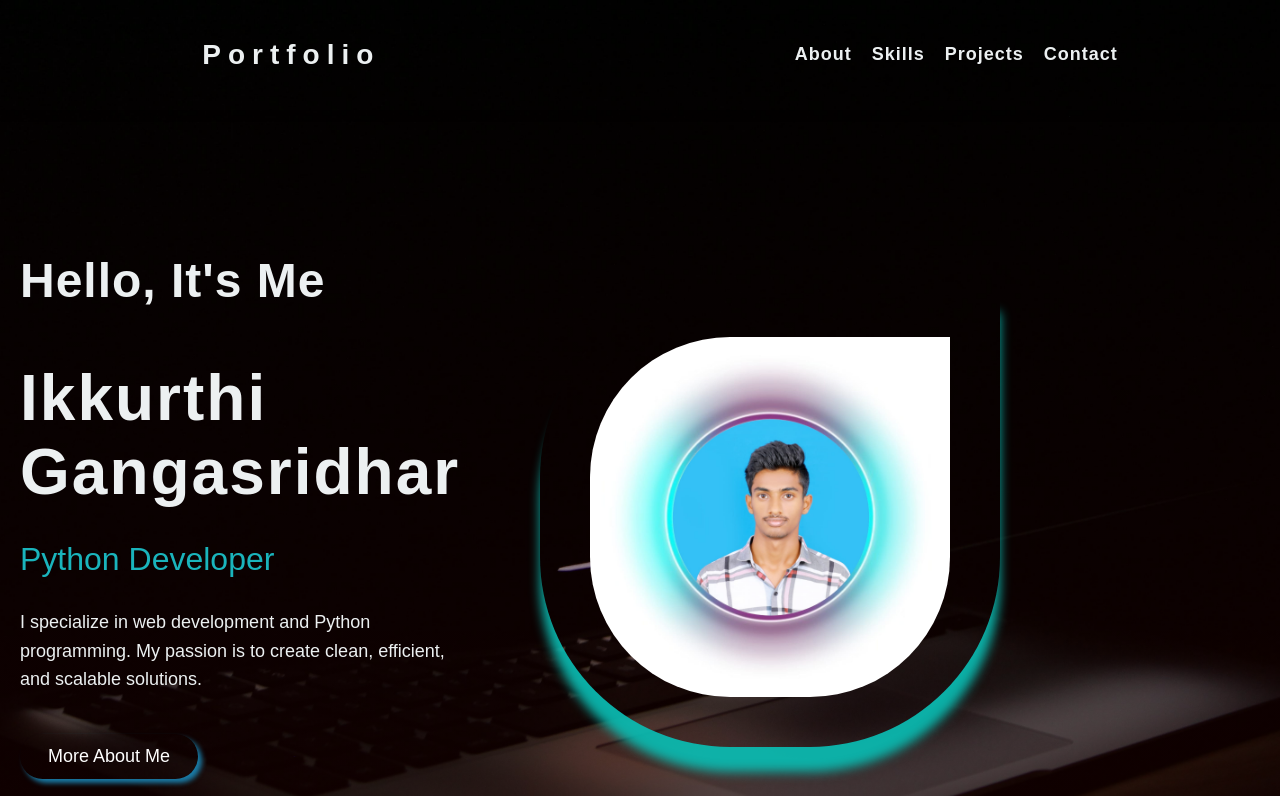
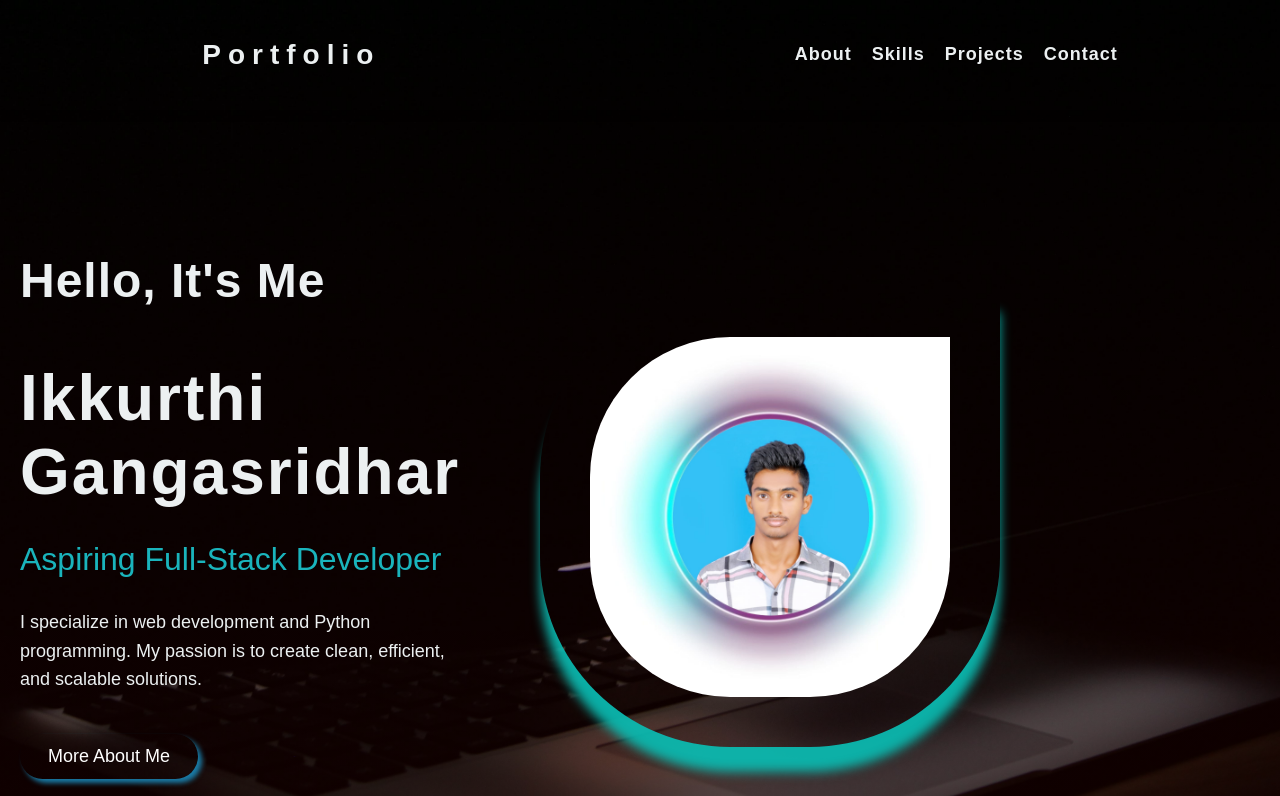
Before and after one commit to sridharikkurthi/My-portfolio, a plain HTML site: page index.html in a window 1280 px wide. Shown: the top 796 px of the page. Drawn offline with Linux system fonts and the light colour scheme; a script that the page names is missing; a small style sheet from the web is missing.

Commit message:
Update index.html
Signed-off-by: sridharikkurthi <126591825+sridharikkurthi@users.noreply.github.com>

```diff
--- a/index.html
+++ b/index.html
@@ -3,7 +3,7 @@
 <head>
     <meta charset="UTF-8">
     <meta name="viewport" content="width=device-width, initial-scale=1.0">
-    <title>Python Developer Portfolio</title>
+    <title>Portfolio</title>
     <link rel="stylesheet" href="styles.css">
     <link rel="stylesheet" href="https://cdnjs.cloudflare.com/ajax/libs/font-awesome/5.15.4/css/all.min.css" integrity="sha512-FVlKspkK33fLodfpPwzIQgf9Kj4XPHkmoyN6B8r5Mz6l9oF2EDRp+o8l3VhU7rN6pGo5WzTh39CtEeIrH1rY5g==" crossorigin="anonymous" referrerpolicy="no-referrer" />
     <link rel="stylesheet" href="https://cdnjs.cloudflare.com/ajax/libs/font-awesome/6.0.0-beta3/css/all.min.css" integrity="sha512-ZZZ" crossorigin="anonymous" referrerpolicy="no-referrer" />
@@ -32,7 +32,7 @@
                 <div class="hero-text">
                     <h2>Hello, It's Me</h2>
                     <h1>Ikkurthi Gangasridhar</h1>
-                    <h3>Python Developer </h3>
+                    <h3>Aspiring Full-Stack Developer</h3>
                     <p>I specialize in web development and Python programming. My passion is to create clean, efficient, and scalable solutions.</p>
                     <button id="more-about-me" href="#about">More About Me</button>
                     <div class="social-links">
```
